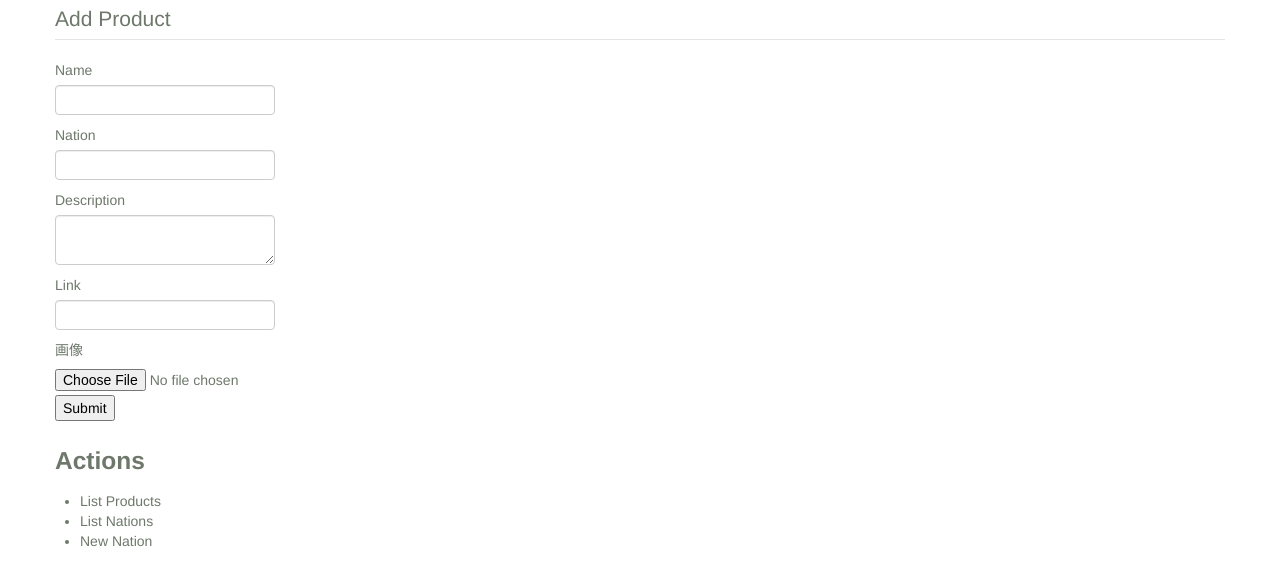
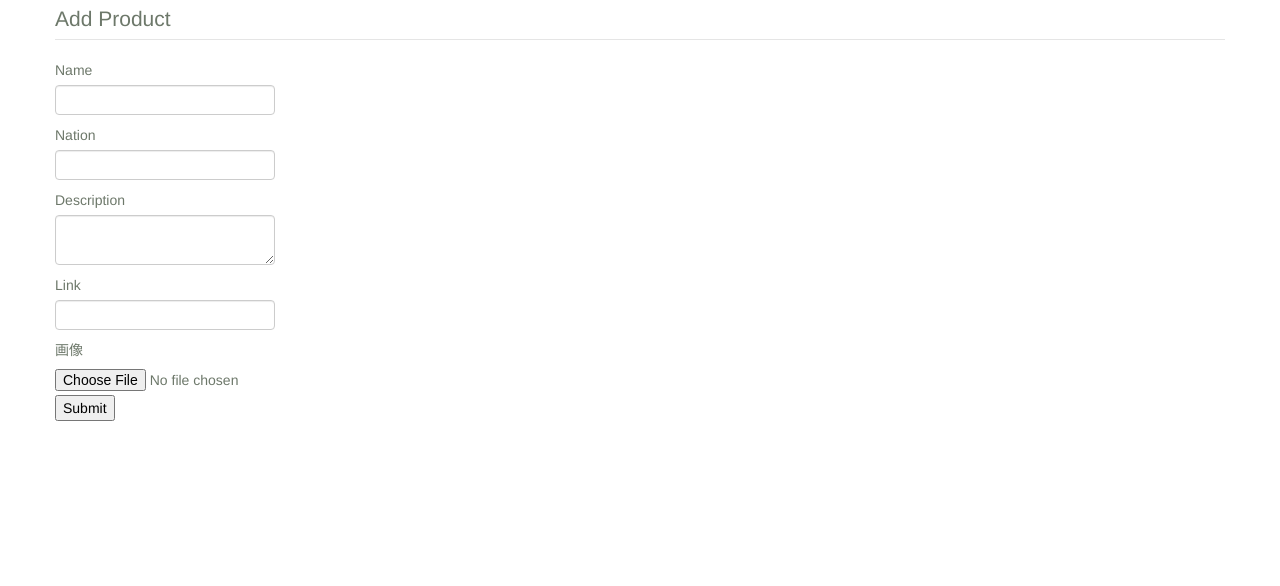
Before and after one commit to kazuhirosaji/bbbs_cookbook, a CakePHP app: the page made by app/View/Products/add.ctp in a window 1280 px wide. Shown: the part 61-647 px from the top of the page. Run offline with PHP 8.4 and a stand-in for CakePHP, Linux system fonts and the light colour scheme; the template is opened without the code that fills it, so the values that code supplies are empty; form fields are guessed from the names that the template uses; some libraries are stand-ins or nearby versions.

Commit message:
change add product page design.

```diff
--- a/app/View/Products/add.ctp
+++ b/app/View/Products/add.ctp
@@ -1,4 +1,3 @@
-<div class="products form">
 <?php echo $this->Form->create('Product', array('type' => 'file')); ?>
 	<fieldset>
 		<legend><?php echo __('Add Product'); ?></legend>
@@ -11,13 +10,3 @@
 	?>
 	</fieldset>
 <?php echo $this->Form->end(__('Submit')); ?>
-</div>
-<div class="actions">
-	<h3><?php echo __('Actions'); ?></h3>
-	<ul>
-
-		<li><?php echo $this->Html->link(__('List Products'), array('action' => 'index')); ?></li>
-		<li><?php echo $this->Html->link(__('List Nations'), array('controller' => 'nations', 'action' => 'index')); ?> </li>
-		<li><?php echo $this->Html->link(__('New Nation'), array('controller' => 'nations', 'action' => 'add')); ?> </li>
-	</ul>
-</div>
```
